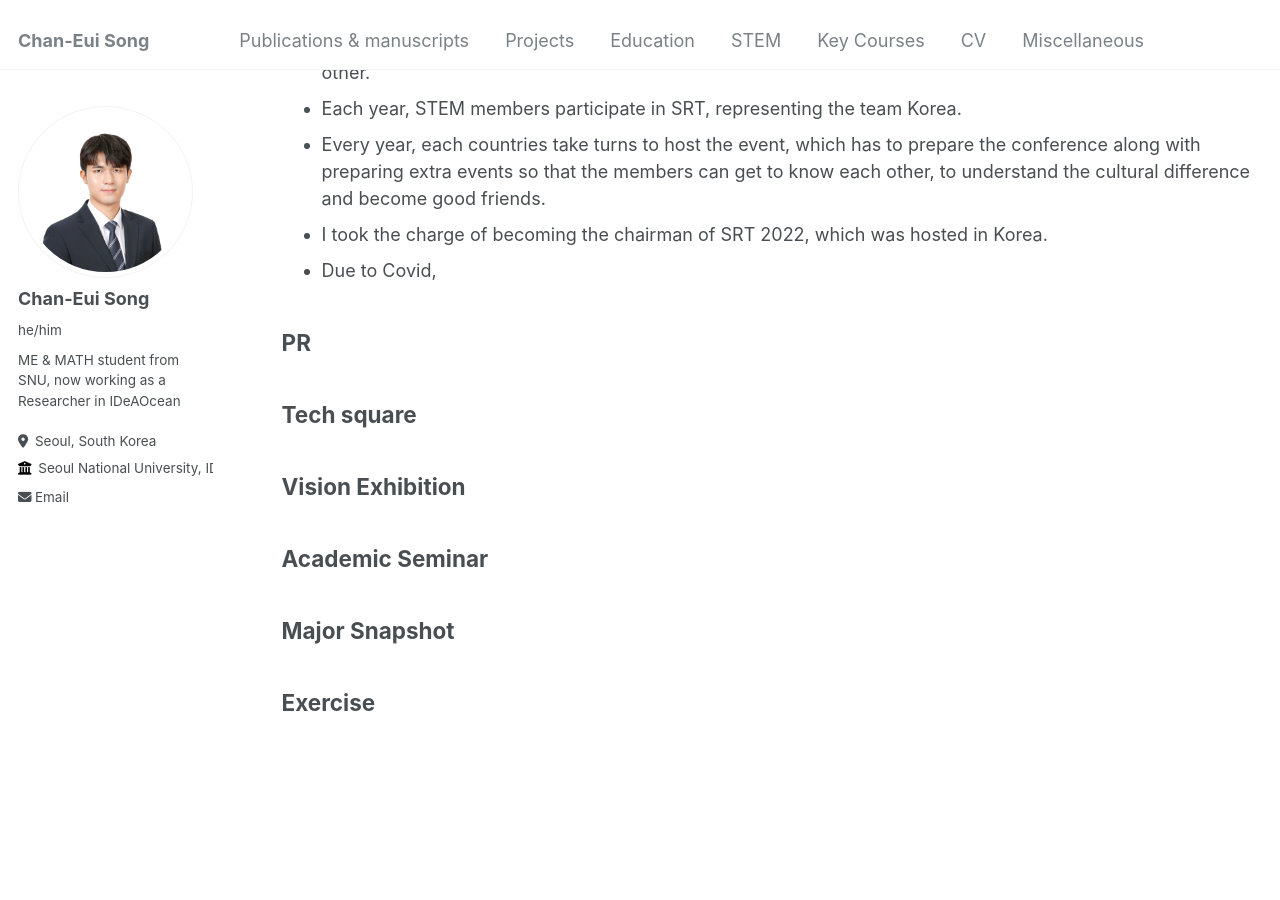
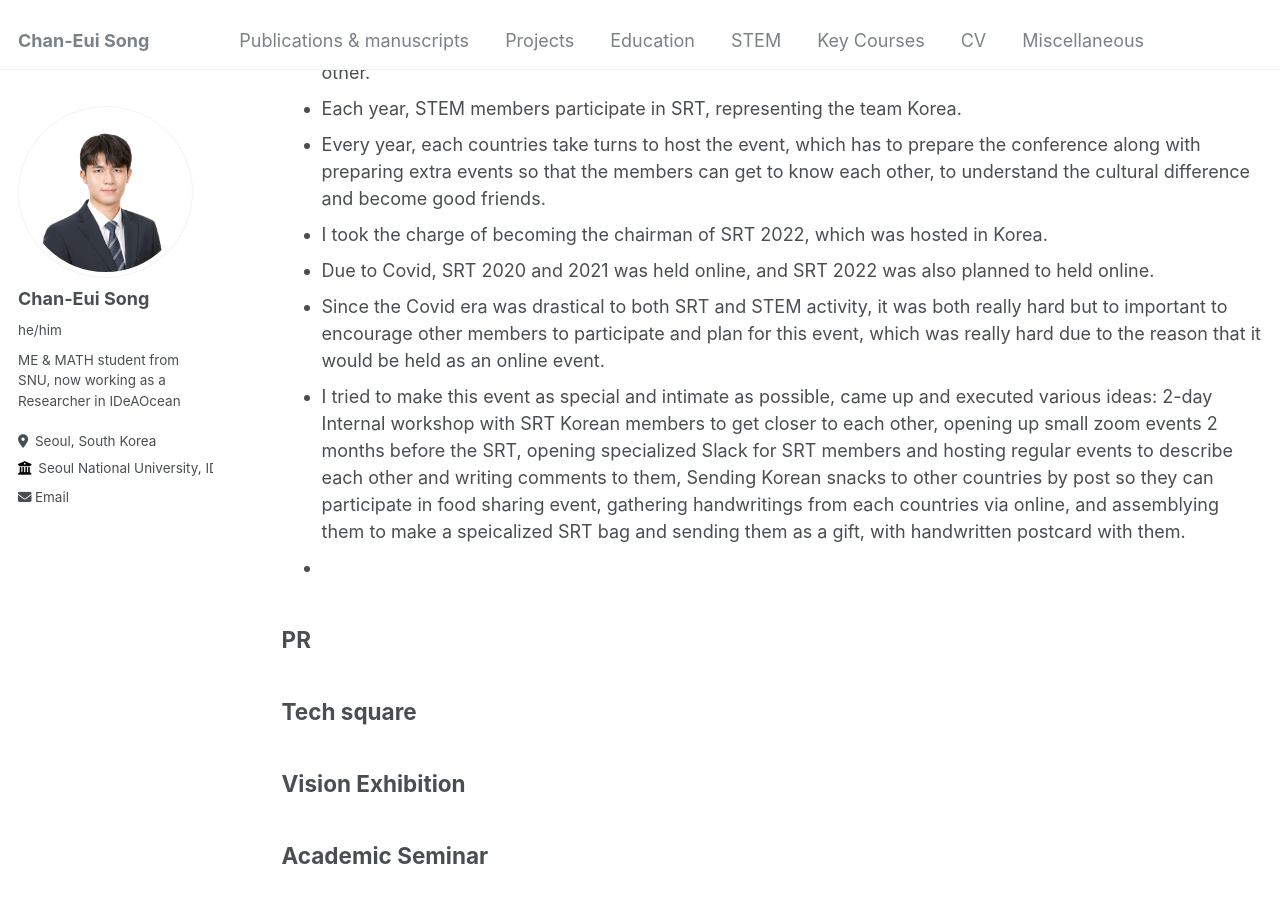
Before and after one commit to cksdml1014/chanisong, a Jekyll site: the page built from _pages/STEM.md, in a window 1280 px wide and 900 px high, scrolled down 1089 px. Built offline with Jekyll 4.4.1, drawn with Linux system fonts in a browser that asks for light colours.

Commit message:
Update STEM.md

```diff
--- a/_pages/STEM.md
+++ b/_pages/STEM.md
@@ -34,7 +34,10 @@ men and sophomores (Feb 2024).
 - Each year, STEM members participate in SRT, representing the team Korea.
 - Every year, each countries take turns to host the event, which has to prepare the conference along with preparing extra events so that the members can get to know each other, to understand the cultural difference and become good friends.
 - I took the charge of becoming the chairman of SRT 2022, which was hosted in Korea.
-- Due to Covid,
+- Due to Covid, SRT 2020 and 2021 was held online, and SRT 2022 was also planned to held online.
+- Since the Covid era was drastical to both SRT and STEM activity, it was both really hard but to important to encourage other members to participate and plan for this event, which was really hard due to the reason that it would be held as an online event.
+- I tried to make this event as special and intimate as possible, came up and executed various ideas: 2-day Internal workshop with SRT Korean members to get closer to each other, opening up small zoom events 2 months before the SRT, opening specialized Slack for SRT members and hosting regular events to describe each other and writing comments to them, Sending Korean snacks to other countries by post so they can participate in food sharing event, gathering handwritings from each countries via online, and assemblying them to make a speicalized SRT bag and sending them as a gift, with handwritten postcard with them.
+-
 
 ## PR
 
```
